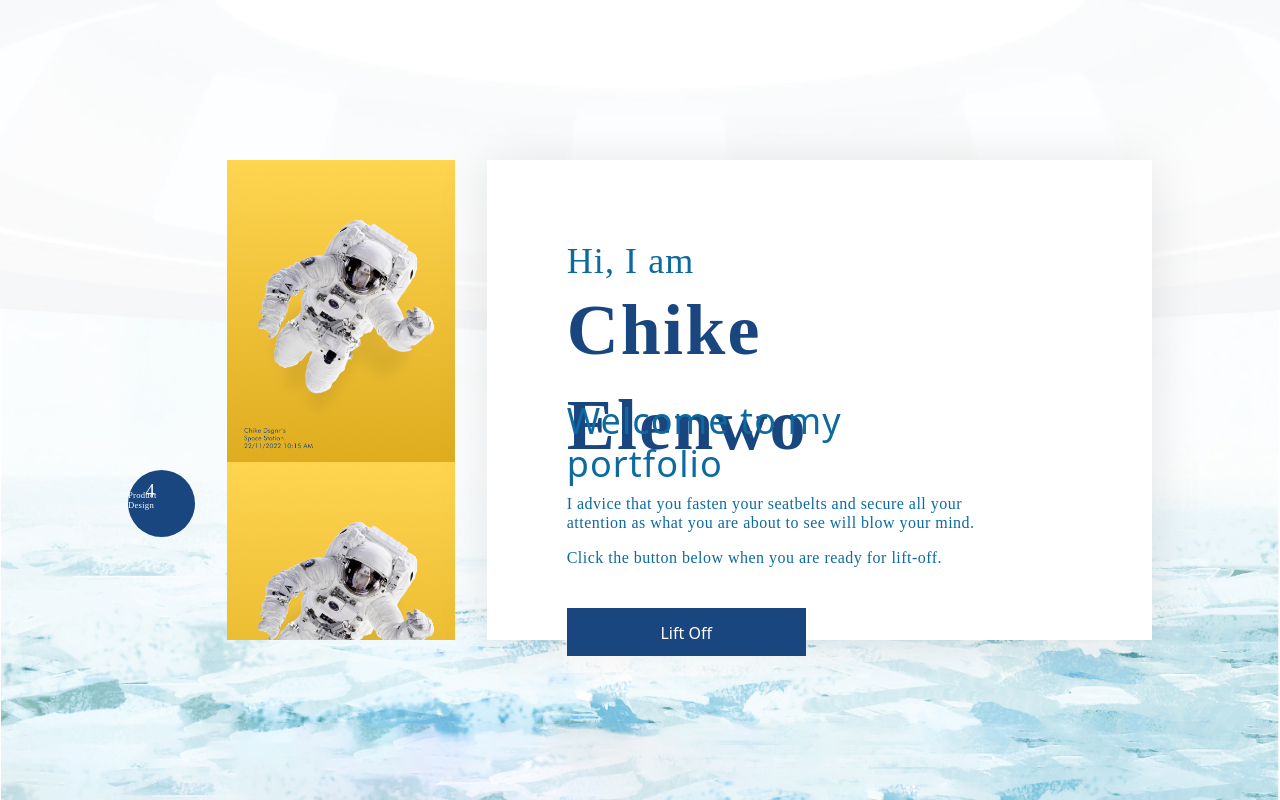
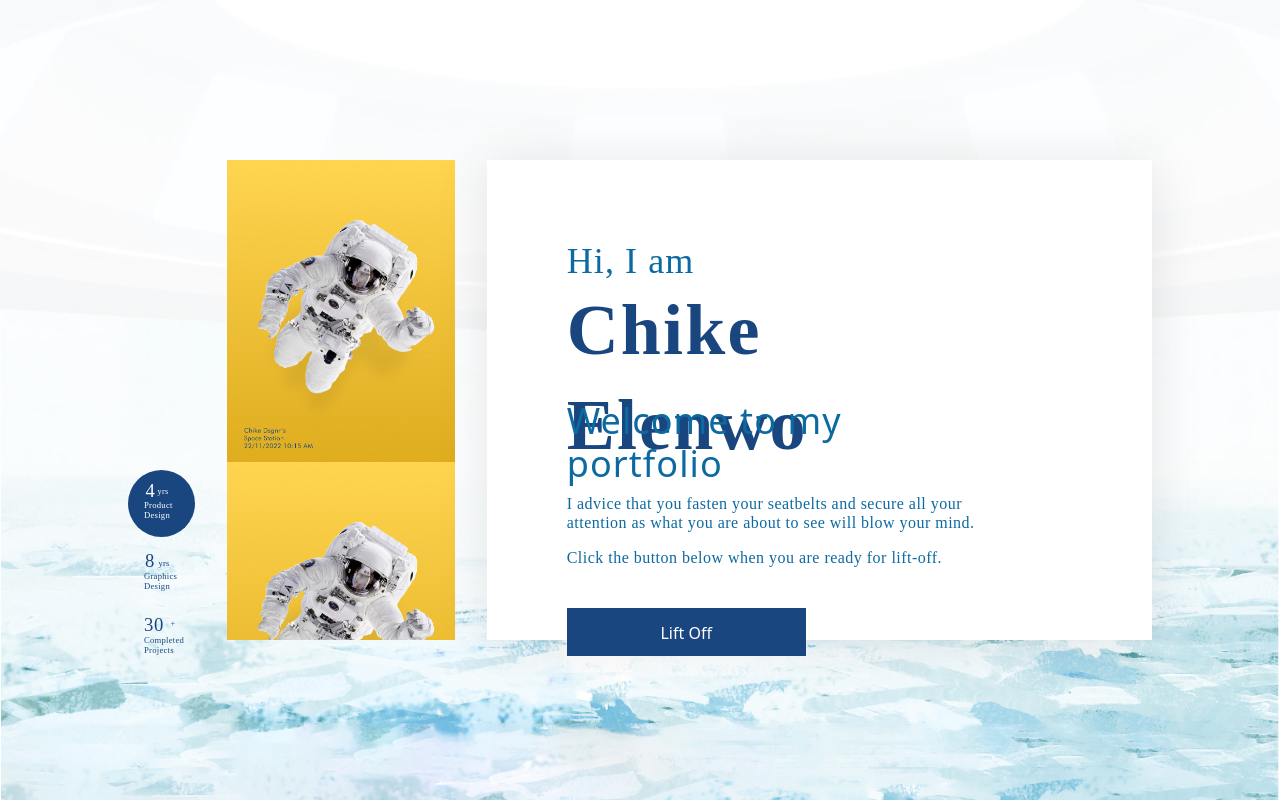
Before and after one commit to genbigbadsmoke/chikesPortfolio, a Next.js app: page / in a window 1280 px wide. Built offline with nearby package versions, Linux system fonts and the light colour scheme.

Commit message:
new update

```diff
--- a/pages/index.js
+++ b/pages/index.js
@@ -14,14 +14,29 @@ export default function Home() {
       <main className='relative w-screen'>
         <div className='container w-screen h-screen bg-bgImage bg-100% bg-no-repeat flex items-center justify-around'>
           <div className='innerContainer w-4/5 h-3/5 flex justify-between space-x-8'>
-            <div className='sideDesc relative '>
+            <div className='sideDesc relative items-center'>
               <div className=' relative w-[66.9px] h-[66.9px] -bottom-[64.6%] rounded-[37px] bg-[#1A4680]'>
-                <div className=' relative  left-4 top-2'>
+                <div className=' relative flex flex-row order-1 left-4 top-2'>
                   <p className='w-[12.95px] h-[20.21px] font-[500] text-center text-[18.65px] text-[#fff] font-futura tracking-[0.03em] leading-[25px]'>4</p>
+                  <p className='w-[12px] h-[11px] font-[500] text-[8.29px] relative top-2 text-center text-[#fff] font-futura tracking-[0.03em] leading-[11px]'>yrs</p>
                 </div>
-                <div className=' relative w-[28px] h-[20px]'>
+                <div className=' relative top-[10px] left-4 w-[28px] h-[20px]'>
                   <p className='font-[400] text-[8.65px] text-[#fff] font-futura tracking-[0.03em] leading-[10px]'>Product Design</p>
                 </div>
+              </div>
+              <div className='flex  relative -bottom-[67%] left-4 space-x-0.5 space-y-0.5'>
+                <p className=' w-[12px] h-[20px] font-[500] text-center text-[18.65px] text-[#1A4680] font-futura tracking-[0.03em] leading-[25px]'>8</p>
+                <p className='text-[#1A4680] font-futura tracking-[0.03em] leading-[11px] w-[12px] h-[11px] font-[500] text-[8.29px] relative top-2 text-center'>yrs</p>
+              </div>
+              <div className=' flex relative -bottom-[67.5%] left-4  order-1 w-[28px] h-[20px]'>
+                  <p className='font-[400] text-[8.65px] text-[#1A4680] font-futura tracking-[0.03em] leading-[10px]'>Graphics Design</p>
+              </div>
+              <div className='flex  relative -bottom-[72%] left-4 space-x-0.5 space-y-0.5'>
+                <p className=' w-[12px] h-[20px] font-[500] text-center text-[18.65px] text-[#1A4680] font-futura tracking-[0.03em] leading-[25px]'>30</p>
+                <p className='text-[#1A4680] font-futura tracking-[0.03em] w-[6px] h-[11px] left-3 font-[500] text-[8.29px] relative top-1 text-center'>+</p>
+              </div>
+              <div className=' flex relative -bottom-[72.5%] left-4  order-1 w-[28px] h-[20px]'>
+                  <p className='font-[400] text-[8.65px] text-[#1A4680] font-futura tracking-[0.03em] leading-[10px]'>Completed Projects</p>
               </div>
             </div>
             <div className='frameL w-1/4 h-full bg-spaceMan bg-contain'></div>
```
